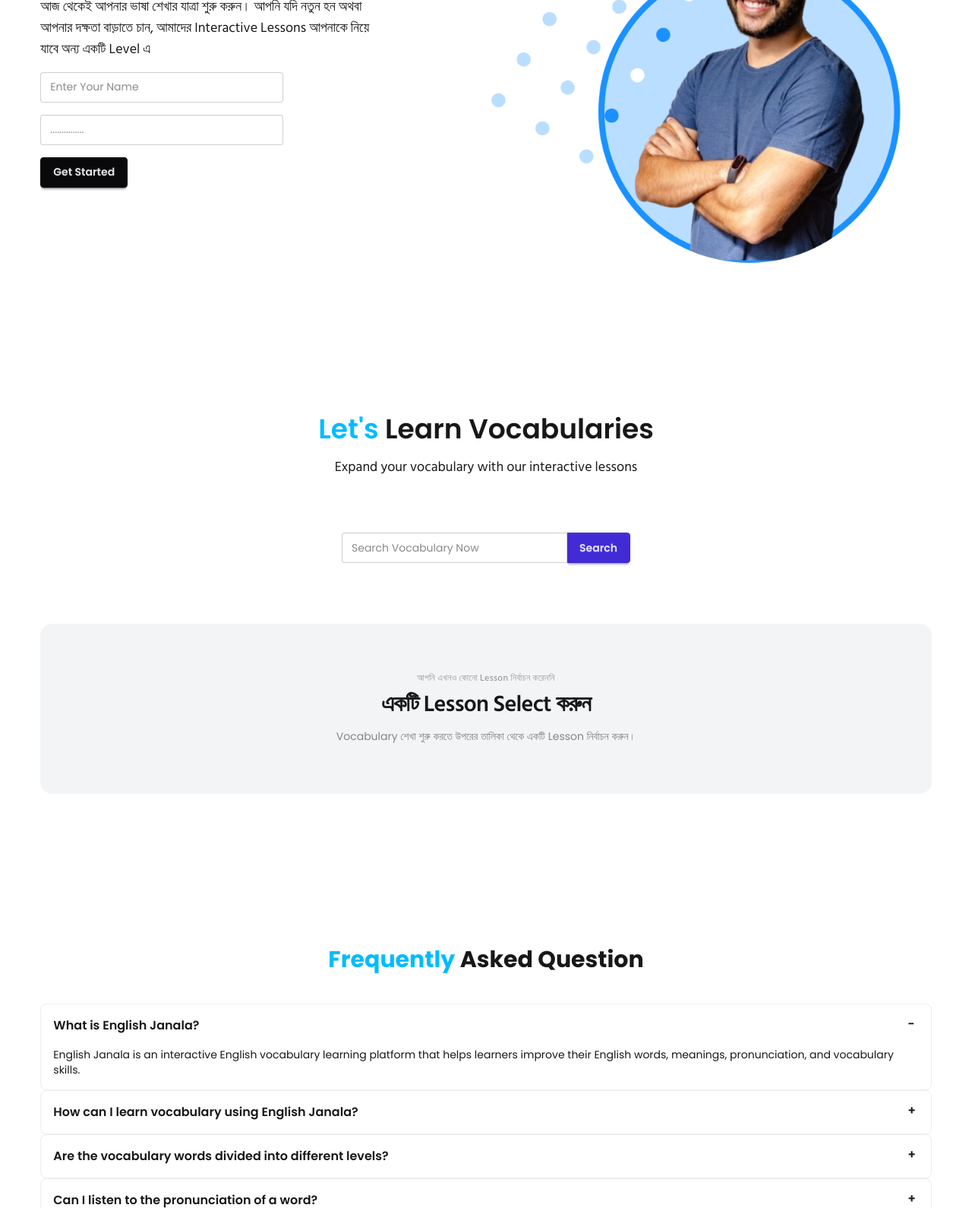
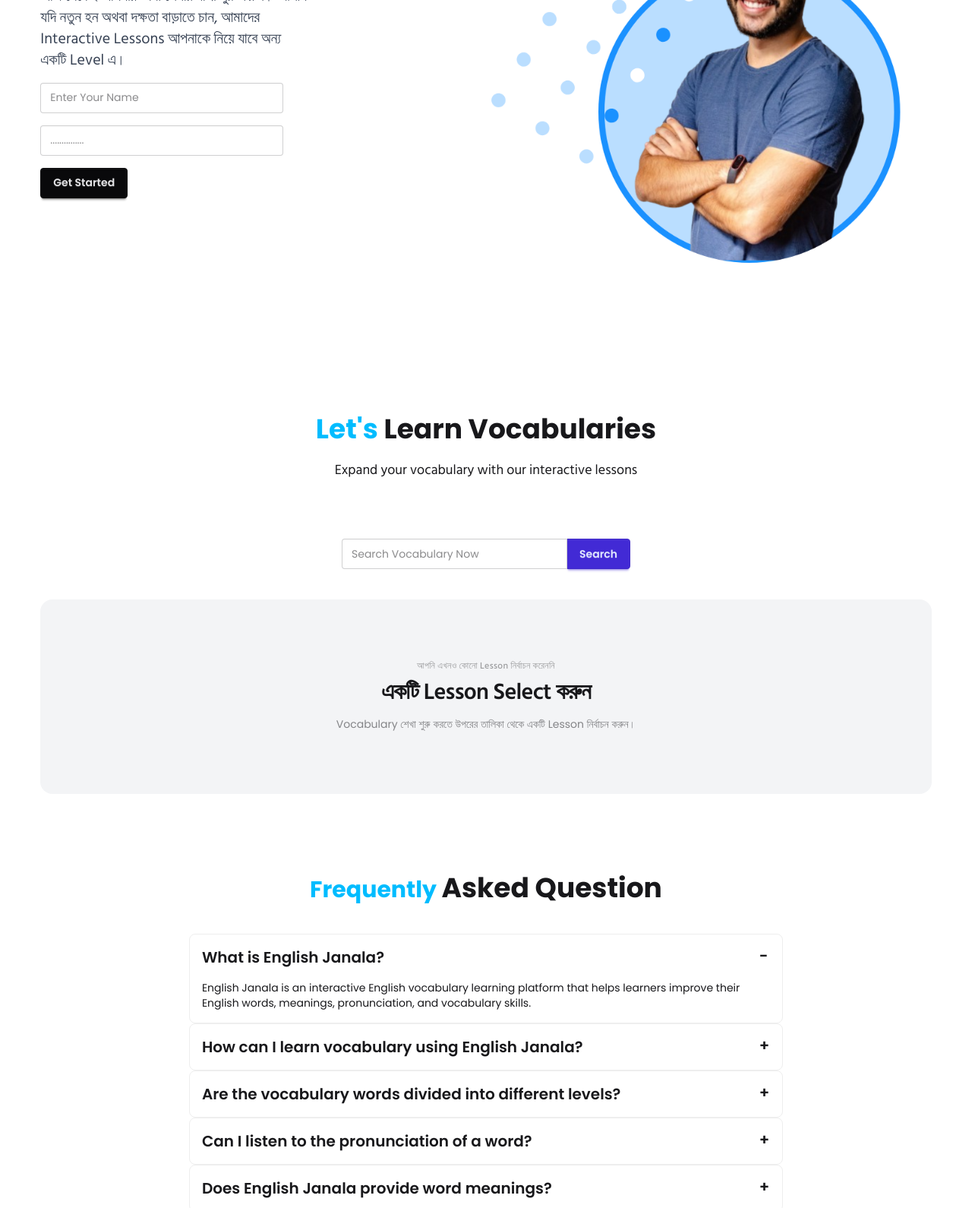
Before and after one commit to kazishihabulislam/english-janala, a plain HTML site: page index.html in a window 1280 px wide. Shown: the part 352-1942 px from the top of the page at 76% size. Drawn offline with nearby package versions, Linux system fonts and the light colour scheme; no server answers.

Commit message:
Complete English Janala vocabulary learning project

```diff
--- a/index.html
+++ b/index.html
@@ -74,14 +74,17 @@
             </div>
         </div>
     </header>
-    <main class="w-11/12 mx-auto">
+    <main class="w-11/12 mx-auto page">
         <section class="lg:py-20 flex-col-reverse flex justify-between items-center md:flex-row">
             <!-- Hero Text Container -->
             <div class="lg:w-6/12 space-y-4">
-                <h1 class="text-4xl font-bold"><span class="primary-color">English</span> is Easy!!</h1>
-                <p class="text-lg font-bangla">আজ থেকেই আপনার ভাষা শেখার যাত্রা শুরু করুন। আপনি যদি নতুন হন অথবা<br>
-                    আপনার
-                    দক্ষতা বাড়াতে চান, আমাদের Interactive Lessons আপনাকে নিয়ে<br> যাবে অন্য একটি Level এ</p>
+                <h1 class="lg:text-4xl font-bold text-xl"><span class="primary-color">English</span> is
+                    Easy!!</h1>
+                <p class="text-sm sm:text-base lg:text-xl lg:w-3/5 text-gray-700 font-bangla leading-7">
+                    আজ থেকেই আপনার ভাষা শেখার যাত্রা শুরু করুন। আপনি যদি নতুন হন অথবা
+                    দক্ষতা বাড়াতে চান, আমাদের Interactive Lessons আপনাকে নিয়ে যাবে অন্য
+                    একটি Level এ।
+                </p>
                 <div class="flex flex-col space-x-0 space-y-4 items-left justify-center">
                     <input type="text" class="input" placeholder="Enter Your Name" />
                     <input type="password" class="input" placeholder="..............." />
@@ -94,11 +97,12 @@
             </div>
         </section>
         <!-- Vocabulary Section  -->
-        <section class="lg:py-20 py-6">
+        <section class="lg:pt-20 py-6">
             <div class="lg:space-y-4 space-y-1">
-                <h3 class="text-4xl font-semibold text-center"><span class="primary-color">Let's</span> Learn
+                <h3 class="lg:text-4xl text-xl font-bold text-center"><span class="primary-color">Let's</span> Learn
                     Vocabularies</h3>
-                <p class="text-lg font-bangla text-center">Expand your vocabulary with our interactive lessons</p>
+                <p class="lg:text-lg text-base py-1 font-bangla text-center">Expand your vocabulary with our interactive
+                    lessons</p>
                 <div id="lesson-container" class="flex flex-wrap justify-center items-center gap-4">
                     <!-- Lesson cards will be dynamically inserted here -->
                 </div>
@@ -119,8 +123,8 @@
                 </div>
             </div>
             <div id="lesson-details-container"
-                class="bg-gray-100 rounded-2xl my-10 p-6 flex items-center mx-auto justify-center flex-wrap gap-6">
-                <div class="flex justify-center items-center flex-col space-y-4 grow py-10">
+                class="bg-gray-100 rounded-2xl p-6 flex flex-wrap justify-evenly items-center gap-6">
+                <div class="flex justify-center items-center flex-col space-y-4 grow lg:py-14 py-6">
                     <div class="text-center">
                         <!-- Supporting Text -->
                         <p class="text-xs font-medium font-bangla tracking-wide text-base-content/40">
@@ -155,28 +159,34 @@
         </section>
         <!-- Frequently Asked Question -->
         <section id="faq-container" class="py-10">
-            <div class="lg:py-10">
-                <h3 class="text-3xl font-bold text-center"><span class="primary-color text-3xl font-bold">Frequently
+            <div class="lg:w-8/12 mx-auto lg:text-xl text-sm">
+                <div class="lg:py-10 py-4">
+                    <h3 class="lg:text-4xl lg:font-bold text-xl font-bold text-center"><span
+                            class="primary-color lg:text-3xl text-xl font-bold">Frequently
                         </span> Asked Question</h3>
                 </div>
                 <div class="collapse collapse-plus bg-base-100 border border-base-300">
                     <input type="radio" name="my-accordion-3" checked="checked" />
                     <div class="collapse-title font-semibold">What is English Janala?</div>
                     <div class="collapse-content text-sm">English Janala is an interactive English vocabulary learning
-                    platform that helps learners improve their English words, meanings, pronunciation, and vocabulary
+                        platform that helps learners improve their English words, meanings, pronunciation, and
+                        vocabulary
                         skills.</div>
                 </div>
                 <div class="collapse collapse-plus bg-base-100 border border-base-300">
                     <input type="radio" name="my-accordion-3" />
                     <div class="collapse-title font-semibold">How can I learn vocabulary using English Janala?</div>
-                <div class="collapse-content text-sm">Choose a vocabulary level and explore the available words. Each
+                    <div class="collapse-content text-sm">Choose a vocabulary level and explore the available words.
+                        Each
                         word provides useful information such as its meaning, pronunciation, and other learning details.
                     </div>
                 </div>
                 <div class="collapse collapse-plus bg-base-100 border border-base-300">
                     <input type="radio" name="my-accordion-3" />
-                <div class="collapse-title font-semibold">Are the vocabulary words divided into different levels?</div>
-                <div class="collapse-content text-sm">Yes. English Janala organizes vocabulary into different levels so
+                    <div class="collapse-title font-semibold">Are the vocabulary words divided into different levels?
+                    </div>
+                    <div class="collapse-content text-sm">Yes. English Janala organizes vocabulary into different levels
+                        so
                         learners can study words according to their learning stage.</div>
                 </div>
                 <div class="collapse collapse-plus bg-base-100 border border-base-300">
@@ -188,13 +198,15 @@
                 <div class="collapse collapse-plus bg-base-100 border border-base-300">
                     <input type="radio" name="my-accordion-3" />
                     <div class="collapse-title font-semibold">Does English Janala provide word meanings?</div>
-                <div class="collapse-content text-sm">Yes. Each vocabulary item can display the meaning of the English
+                    <div class="collapse-content text-sm">Yes. Each vocabulary item can display the meaning of the
+                        English
                         word along with other available information from the vocabulary API.</div>
                 </div>
                 <div class="collapse collapse-plus bg-base-100 border border-base-300">
                     <input type="radio" name="my-accordion-3" />
                     <div class="collapse-title font-semibold">Where does the vocabulary data come from?</div>
-                <div class="collapse-content text-sm">English Janala retrieves vocabulary information dynamically from
+                    <div class="collapse-content text-sm">English Janala retrieves vocabulary information dynamically
+                        from
                         an API and displays the data on the website.</div>
                 </div>
                 <div class="collapse collapse-plus bg-base-100 border border-base-300">
@@ -206,13 +218,15 @@
                 <div class="collapse collapse-plus bg-base-100 border border-base-300">
                     <input type="radio" name="my-accordion-3" />
                     <div class="collapse-title font-semibold">What happens if the requested word cannot be found?</div>
-                <div class="collapse-content text-sm">English Janala informs the user that the requested word could not
+                    <div class="collapse-content text-sm">English Janala informs the user that the requested word could
+                        not
                         be found and encourages them to try another word.</div>
                 </div>
                 <div class="collapse collapse-plus bg-base-100 border border-base-300">
                     <input type="radio" name="my-accordion-3" />
                     <div class="collapse-title font-semibold">Do I need to reload the page to see new vocabulary?</div>
-                <div class="collapse-content text-sm">No. Vocabulary information is loaded dynamically when you interact
+                    <div class="collapse-content text-sm">No. Vocabulary information is loaded dynamically when you
+                        interact
                         with the available vocabulary options.</div>
                 </div>
                 <div class="collapse collapse-plus bg-base-100 border border-base-300">
@@ -221,6 +235,8 @@
                     <div class="collapse-content text-sm">Yes. English Janala is designed with a responsive interface so
                         learners can use it on smartphones, tablets, and desktop devices.</div>
                 </div>
+            </div>
+
         </section>
     </main>
     <footer class="footer sm:footer-horizontal bg-[#edf6ff] items-center">
@@ -230,7 +246,8 @@
                         src="/assets/logo.png" alt="English Janala Logo" class="w-10 h-10 ml-2"><span
                         class="font-bangla text-xl font-bold">জানালা</span></a>
                 <p class="font-bangla pt-3 text-xl text-gray-400">ইংরেজি শিখুন সহজে</p>
-            <p class="text-base font-normal text-gray-400" >Providing Adeza Applications since <span id="current-year"></span></p>
+                <p class="text-base font-normal text-gray-400">Providing Adeza Applications since <span
+                        id="current-year"></span></p>
             </aside>
             <nav class="grid-flow-col gap-4 md:place-self-center md:justify-self-end">
                 <h4 class="text-xl text-left py-1 text-gray-500">Follow us</h4>
--- a/js/index.js
+++ b/js/index.js
@@ -100,7 +100,7 @@
     lessonDetails.innerHTML = "";
     if (data.length == 0) {
         lessonDetails.innerHTML = `
-        <div class="flex justify-center items-center mx-auto space-y-4 grow">
+        <div class="flex justify-center items-center flex-col py-14 mx-auto space-y-4 grow">
          <div class="flex  w-16 items-center justify-center">
          <img src="./assets/alert-error.png">
          </div>
@@ -152,8 +152,8 @@
     lessons.forEach(lesson => {
         const lessonDiv = document.createElement('div');
         lessonDiv.innerHTML = `
-       <div class="card flex justify-center items-center">
-       <button id="active-lesson-${lesson.level_no}" onclick="loadWordLevel(${lesson.level_no})" class="btn lesson-btn border-1 border-primary text-lg font-normal secondary-color "><i class="fa-solid fa-book-open"></i> Lesson -${lesson.level_no}</button>
+       <div class="card flex justify-center flex-wrap sm:gap-1 items-center">
+       <button id="active-lesson-${lesson.level_no}" onclick="loadWordLevel(${lesson.level_no})" class="btn lesson-btn border-1 border-primary lg:text-lg text-sm lg:font-normal secondary-color "><i class="fa-solid fa-book-open"></i> Lesson -${lesson.level_no}</button>
        </div>
 `
         lessonContainer.append(lessonDiv)
--- a/style/style.css
+++ b/style/style.css
@@ -1,7 +1,11 @@
 *{
       font-family: "Poppins", sans-serif;
-
+      box-sizing: border-box;
 }
+  body {
+    margin: 0;
+    padding: 0;
+  }
 .font-bangla{
     font-family: "Hind Siliguri", sans-serif;
 }
```
Lines whose indentation alone changed are shown as unchanged.
